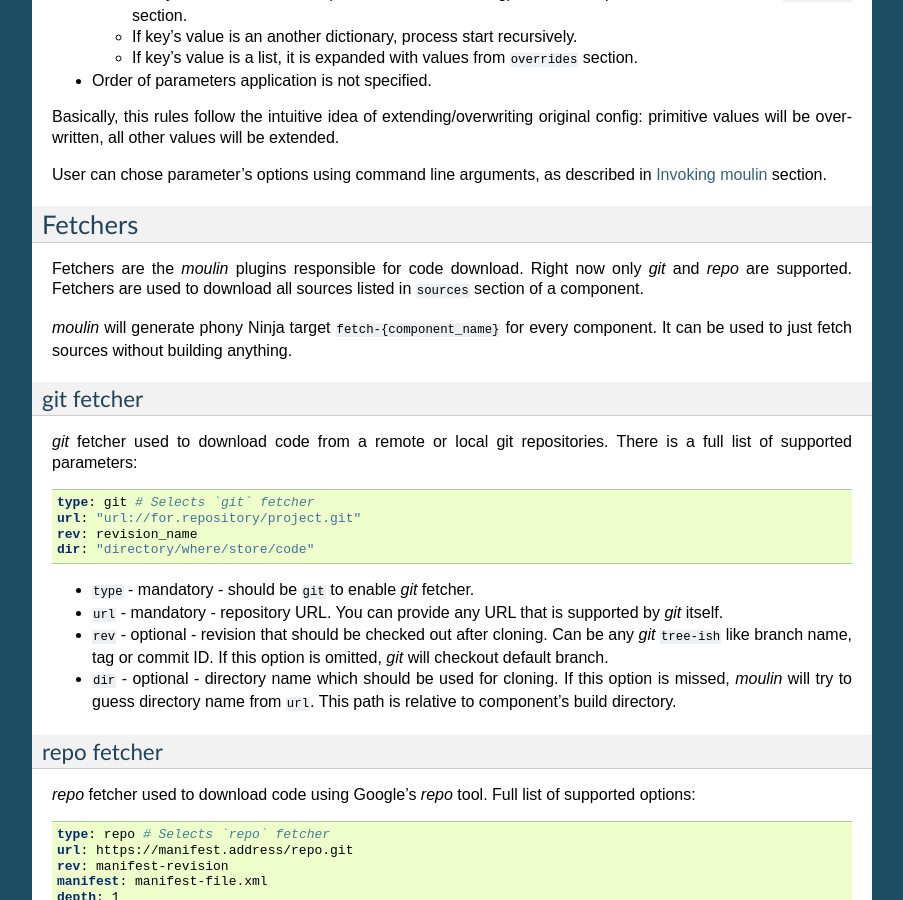
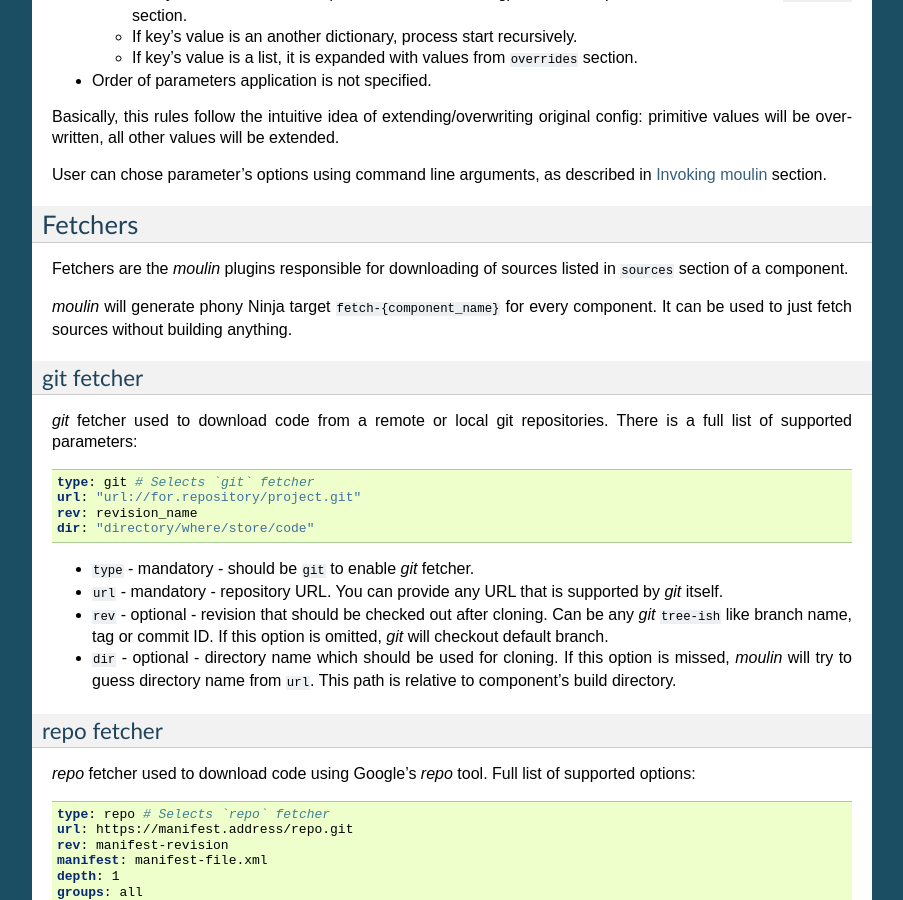
Before and after one commit to xen-troops/moulin, a Sphinx documentation site: the page built from docs/user-reference.rst, in a window 1280 px wide and 900 px high, scrolled down 3123 px. Shown: the whole window, without its empty margins (198-1101 px from the left). Built offline with Sphinx 7.4.7, drawn with Linux system fonts in a browser that asks for light colours; some of the changed text lies outside the part shown.

Commit message:
doc: Remove info not relevant after latest changes
Signed-off-by: Ruslan Shymkevych <ruslan_shymkevych@epam.com>
Reviewed-by: Volodymyr Babchuk <volodymyr_babchuk@epam.com>

```diff
--- a/docs/user-reference.rst
+++ b/docs/user-reference.rst
@@ -218,9 +218,8 @@
 Fetchers
 --------
 
-Fetchers are the `moulin` plugins responsible for code download. Right
-now only `git` and `repo` are supported. Fetchers are used to download
-all sources listed in :code:`sources` section of a component.
+Fetchers are the `moulin` plugins responsible for downloading of
+sources listed in :code:`sources` section of a component.
 
 `moulin` will generate phony Ninja target
 :code:`fetch-{component_name}` for every component. It can be used to
@@ -320,8 +319,7 @@
 Builders
 --------
 
-Builders are the `moulin` plugins responsible for actual image building. Right
-now only `yocto` and `android` are supported.
+Builders are the `moulin` plugins responsible for actual image building.
 
 `moulin` will generate phony Ninja target
 :code:`{component_name}` for every component. It can be used to
```
